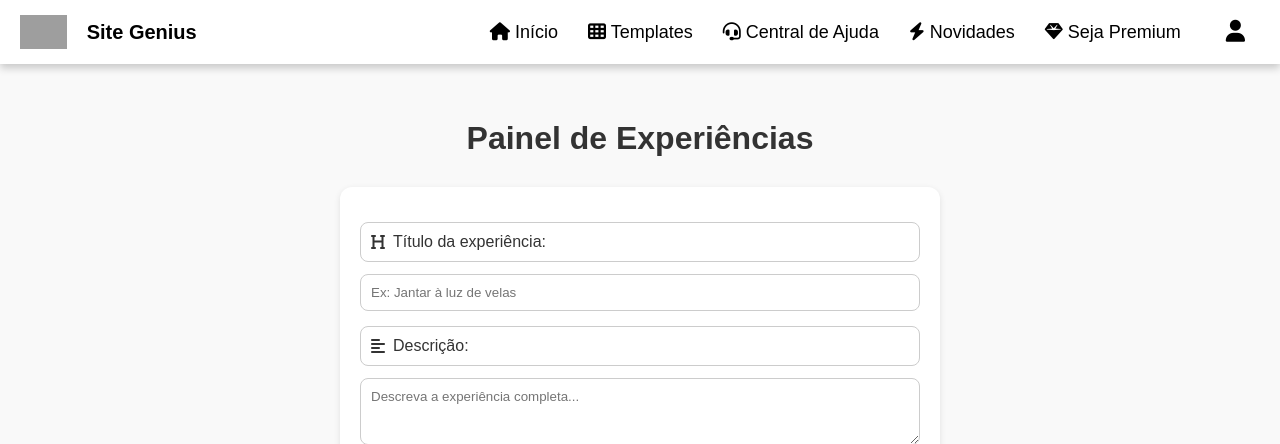
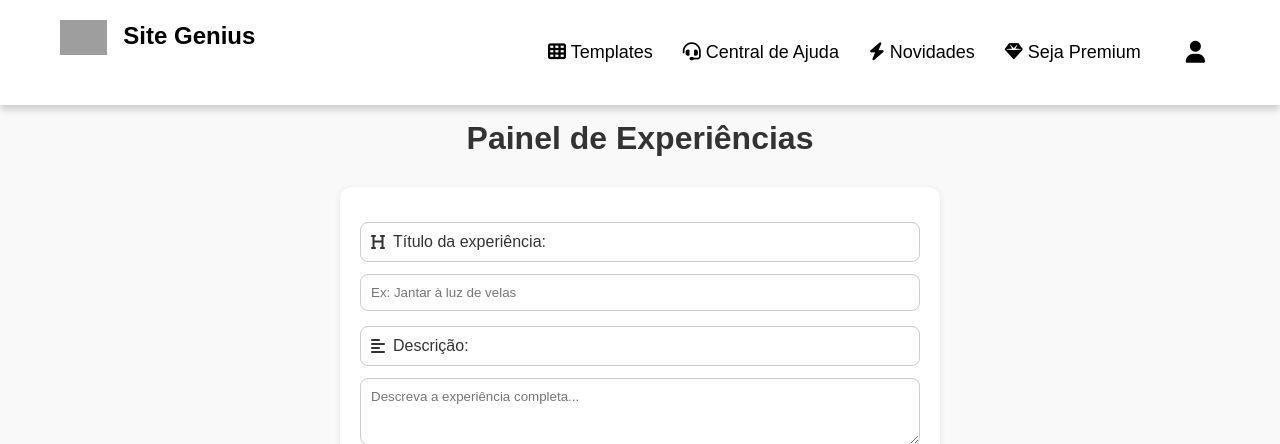
Before and after one commit to Emano4777/sitegenius, a Flask app: page /admin/experiencias in a window 1280 px wide. Shown: the top 444 px of the page. Run offline with Flask 3, Linux system fonts and the light colour scheme; the visitor is signed in with stand-in values (Sample User, id 1); data that the repository does not hold is empty; some libraries are stand-ins or nearby versions; grey boxes are pictures that could not be loaded.

```diff
--- a/templates/admin_experiencias.html
+++ b/templates/admin_experiencias.html
@@ -60,41 +60,31 @@ body {
 #login-text {
     margin-right: 8px;
 }
-
+/* Cabeçalho */
 header {
     background: white;
     color: black;
-    padding: 12px 0;
-    height: 64px;
+    padding: 20px 0;
     position: fixed;
+    z-index: 1000; /* base para o header */
     width: 100%;
     top: 0;
     left: 0;
     box-shadow: 0px 4px 8px rgba(0, 0, 0, 0.2);
 }
 
-
 header .container {
+    max-width: 1200px;
+    margin: auto;
     display: flex;
     justify-content: space-between;
-    align-items: center; /* mantém centralizado */
+    align-items: center;
     padding: 0 20px;
-    gap: 20px;
 }
 
 header h1 {
-    display: flex;
-    align-items: center;
-    font-size: 20px;
-    gap: 10px;
-    margin: 0;
-    height: 40px;
-}
-
-header h1 img {
-    height: 30px;
-    vertical-align: middle;
-    object-fit: contain;
+    font-size: 24px;
+    font-weight: 600;
 }
 
 nav ul {
@@ -665,11 +655,12 @@ main {
         <!-- ✅ Navbar Desktop Corrigida -->
         <nav class="desktop-nav">
             <ul>
-                    <li><a href="/"><i class="fas fa-home"></i> Início</a></li>
+
                 <li><a href="/templates"><i class="fas fa-th"></i> Templates</a></li>
                 <li><a href="/tutorial"><i class="fas fa-headset"></i> Central de Ajuda</a></li>
                 <li><a href="/novidades"><i class="fas fa-bolt"></i> Novidades</a></li>
                 <li><a href="/preco"><i class="fas fa-gem"></i> Seja Premium</a></li>
+
 
 
                 <!-- ✅ Avatar e Dropdown -->
@@ -727,11 +718,11 @@ main {
     <!-- ✅ Menu Mobile -->
     <div class="mobile-menu-modal" id="mobileMenuModal">
         <div class="mobile-menu-content">
-                <a href="/"><i class="fas fa-home"></i> Início</a>
             <a href="/templates"><i class="fas fa-th"></i> Templates</a>
             <a href="/tutorial"><i class="fas fa-headset"></i> Central de Ajuda</a>
             <a href="/novidades"><i class="fas fa-bolt"></i> Novidades</a>
             <a href="/preco"><i class="fas fa-gem"></i> Seja Premium</a>
+
 
 
             <!-- ✅ Avatar Mobile -->
```
Also changed, not shown: templates/admin_classificados.html (+5 -4 lines). Lines whose indentation alone changed are shown as unchanged.
